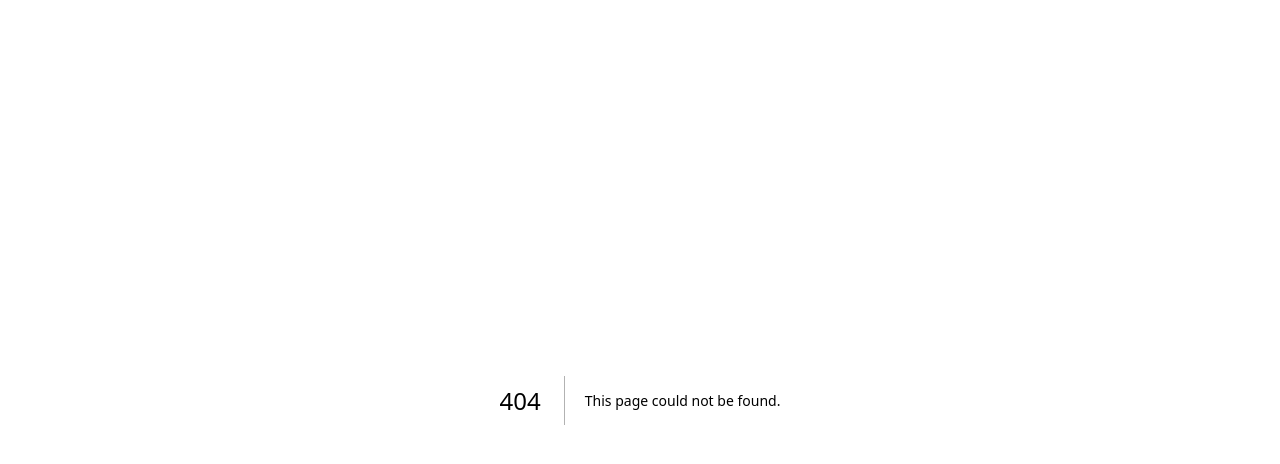
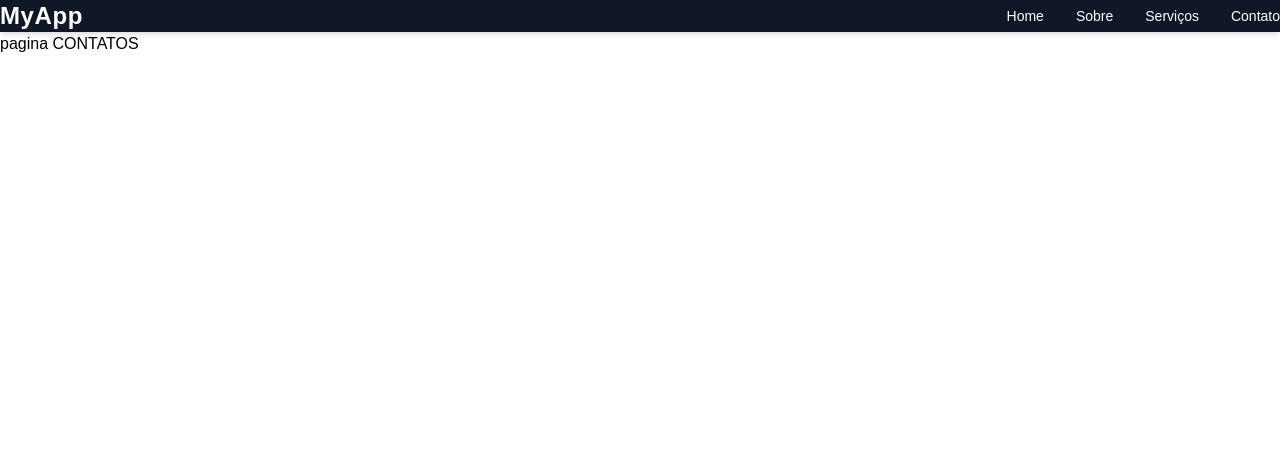
Before and after one commit to Gabriel-Castanhel/Pincelar, a Next.js app in the folder projeto/: page /contatos in a window 1280 px wide. Before the commit this address had no page. Shown: the top 464 px of the page. Built offline with nearby package versions, Linux system fonts and the light colour scheme.

Commit message:
Colocando o header

```diff
--- a/projeto/eslint.config.mjs
+++ /dev/null
@@ -1,18 +0,0 @@
-import { defineConfig, globalIgnores } from "eslint/config";
-import nextVitals from "eslint-config-next/core-web-vitals";
-import nextTs from "eslint-config-next/typescript";
-
-const eslintConfig = defineConfig([
-  ...nextVitals,
-  ...nextTs,
-  // Override default ignores of eslint-config-next.
-  globalIgnores([
-    // Default ignores of eslint-config-next:
-    ".next/**",
-    "out/**",
-    "build/**",
-    "next-env.d.ts",
-  ]),
-]);
-
-export default eslintConfig;
--- a/projeto/package.json
+++ b/projeto/package.json
@@ -20,7 +20,7 @@
     "@types/react-dom": "^19",
     "eslint": "^9",
     "eslint-config-next": "16.1.6",
-    "tailwindcss": "^4",
+    "tailwindcss": "^4.1.18",
     "typescript": "^5"
   }
 }
--- /dev/null
+++ b/projeto/src/app/contatos/page.tsx
@@ -0,0 +1,7 @@
+export default function page() {
+  return (
+    <div>
+      <h1>pagina CONTATOS</h1>
+    </div>
+  )
+}
--- a/projeto/src/app/globals.css
+++ b/projeto/src/app/globals.css
@@ -1,6 +1,10 @@
-@tailwind base;
-@tailwind components;
-@tailwind utilities;
+@import "tailwindcss";
+
+* {
+  margin: 0;
+  padding: 0;
+  box-sizing: border-box;
+}
 
 body {
   font-family: Arial, Helvetica, sans-serif;
--- a/projeto/src/app/layout.tsx
+++ b/projeto/src/app/layout.tsx
@@ -1,21 +1,7 @@
-import type { Metadata } from "next";
-import { Geist, Geist_Mono } from "next/font/google";
+import { Header } from '@/components/header';
+ // @ts-ignore
 import './globals.css';
 
-const geistSans = Geist({
-  variable: "--font-geist-sans",
-  subsets: ["latin"],
-});
-
-const geistMono = Geist_Mono({
-  variable: "--font-geist-mono",
-  subsets: ["latin"],
-});
-
-export const metadata: Metadata = {
-  title: "Create Next App",
-  description: "Generated by create next app",
-};
 
 export default function RootLayout({
   children,
@@ -23,8 +9,10 @@ export default function RootLayout({
   children: React.ReactNode;
 }>) {
   return (
-    <html lang="pt-br" suppressHydrationWarning>
-      <body className={`${geistSans.variable} ${geistMono.variable} antialiased`}>
+    <html lang="pt-br">
+      <body className="bg-white min-h-screen">
+
+        <Header />
         {children}
       </body>
     </html>
--- a/projeto/src/app/page.tsx
+++ b/projeto/src/app/page.tsx
@@ -5,7 +5,3 @@ export default function Home() {
     </div>
   )
 }
-
-export function Tabela(){
-
-}
--- /dev/null
+++ b/projeto/src/app/produto/page.tsx
@@ -0,0 +1,7 @@
+export default function Produto() {
+  return (
+    <div>
+      <h1>Produto</h1>
+    </div>
+  )
+}
--- /dev/null
+++ b/projeto/src/components/header/index.tsx
@@ -0,0 +1,60 @@
+"use client";
+import { useState } from "react"
+import Link from "next/link";
+
+export function Header() {
+  const [isOpen, setIsOpen] = useState(false)
+
+  return (
+    <header className="w-full bg-gray-900 text-white shadow-md">
+      <div className="mx-auto px-6 py-4 flex items-center justify-between">
+
+        <div className="text-2xl font-bold tracking-wide cursor-pointer">
+            <Link href="/">MyApp</Link>
+        </div>
+
+        {/* Desktop Navigation */}
+        <nav className="hidden md:flex gap-8 text-sm font-medium">
+          <a href="#" className="hover:text-indigo-400 transition-colors">
+            Home
+          </a>
+          <a href="#" className="hover:text-indigo-400 transition-colors">
+            Sobre
+          </a>
+          <a href="#" className="hover:text-indigo-400 transition-colors">
+            Serviços
+          </a>
+          <a href="#" className="hover:text-indigo-400 transition-colors">
+            Contato
+          </a>
+        </nav>
+
+        <button
+          className="md:hidden flex flex-col gap-1"
+          onClick={() => setIsOpen(!isOpen)}
+        >
+          <span className="w-6 h-0.5 bg-white"></span>
+          <span className="w-6 h-0.5 bg-white"></span>
+          <span className="w-6 h-0.5 bg-white"></span>
+        </button>
+      </div>
+
+      {isOpen && (
+        <div className="md:hidden bg-gray-800 px-6 pb-4 flex flex-col gap-4 text-sm">
+          <a href="#" className="hover:text-indigo-400 transition-colors">
+            Home
+          </a>
+          <a href="#" className="hover:text-indigo-400 transition-colors">
+            Sobre
+          </a>
+          <a href="#" className="hover:text-indigo-400 transition-colors">
+            Serviços
+          </a>
+          <a href="#" className="hover:text-indigo-400 transition-colors">
+            Contato
+          </a>
+        </div>
+      )}
+    </header>
+  )
+}
```
Also changed, not shown: 1 other file (tests, documents, lock files or other folders).
